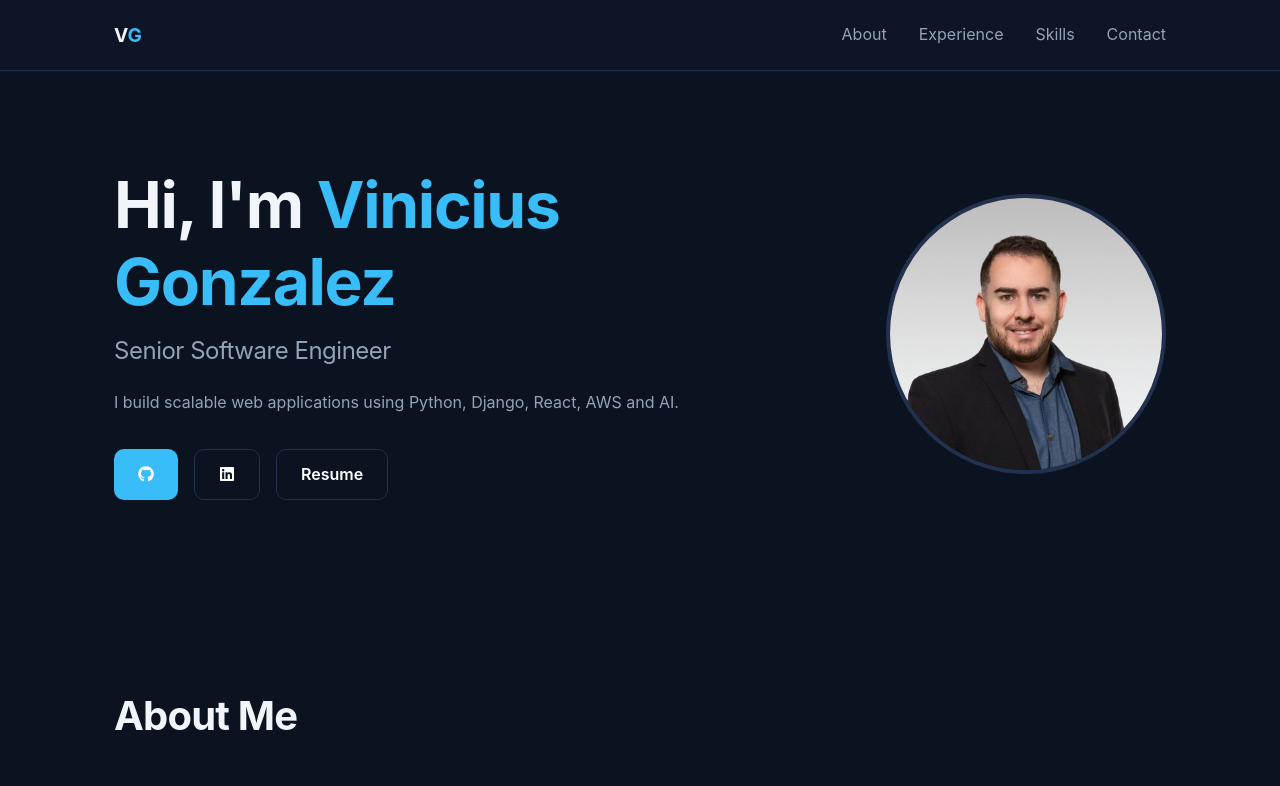
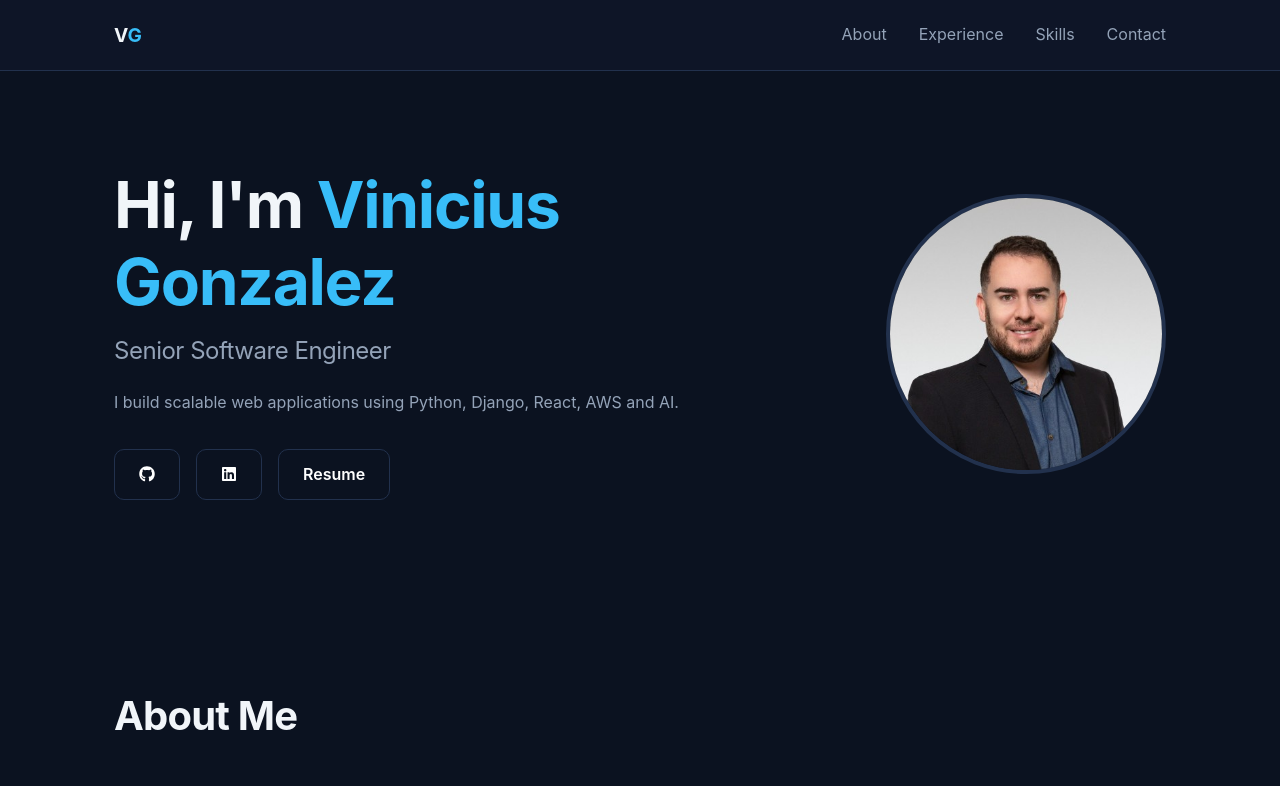
Before and after one commit to vinigonz1993/portfolio, a React (Vite) app: page / in a window 1280 px wide. Shown: the top 786 px of the page. Built offline with nearby package versions, Linux system fonts and the light colour scheme.

Commit message:
Updating github button

```diff
--- a/src/sections/Hero.tsx
+++ b/src/sections/Hero.tsx
@@ -97,12 +97,12 @@ const Hero = () => {
 
     <Actions>
 
-    <Button
+    <SecondaryButton
       href="https://github.com/vinigonz1993"
       target="_blank"
     >
     <FaGithub />
-    </Button>
+    </SecondaryButton>
 
     <SecondaryButton
       href="https://www.linkedin.com/in/vin%C3%ADcius-gonzalez-caetano-06943044/"
```
